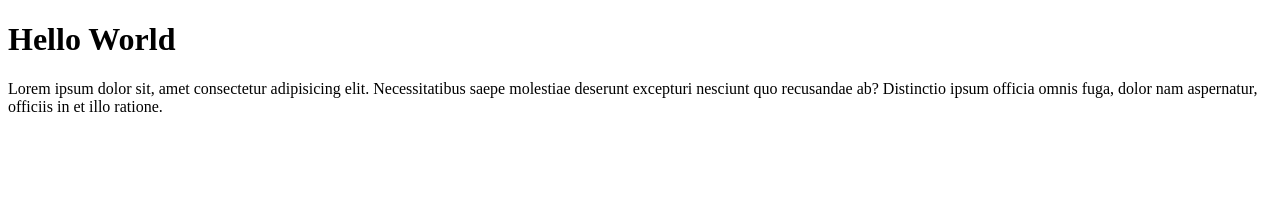
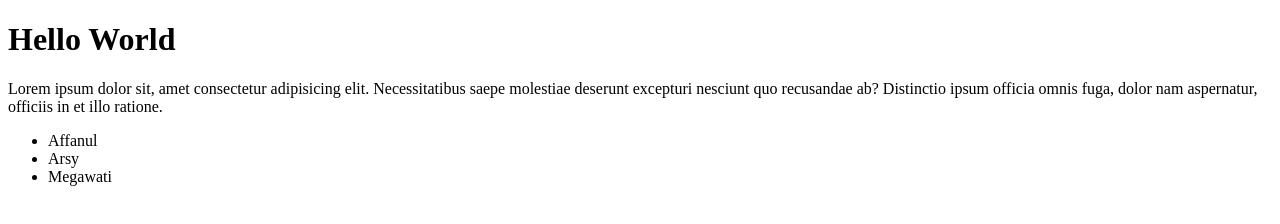
Before and after one commit to affanul-hakim/affanul-test-repo, a plain HTML site: page index.html in a window 1280 px wide. Drawn offline with Linux system fonts and the light colour scheme.

Commit message:
menambah list nama pegawai di file index.html

```diff
--- a/index.html
+++ b/index.html
@@ -13,5 +13,10 @@
       ipsum officia omnis fuga, dolor nam aspernatur, officiis in et illo
       ratione.
     </p>
+    <ul>
+      <li>Affanul</li>
+      <li>Arsy</li>
+      <li>Megawati</li>
+    </ul>
   </body>
 </html>
```
